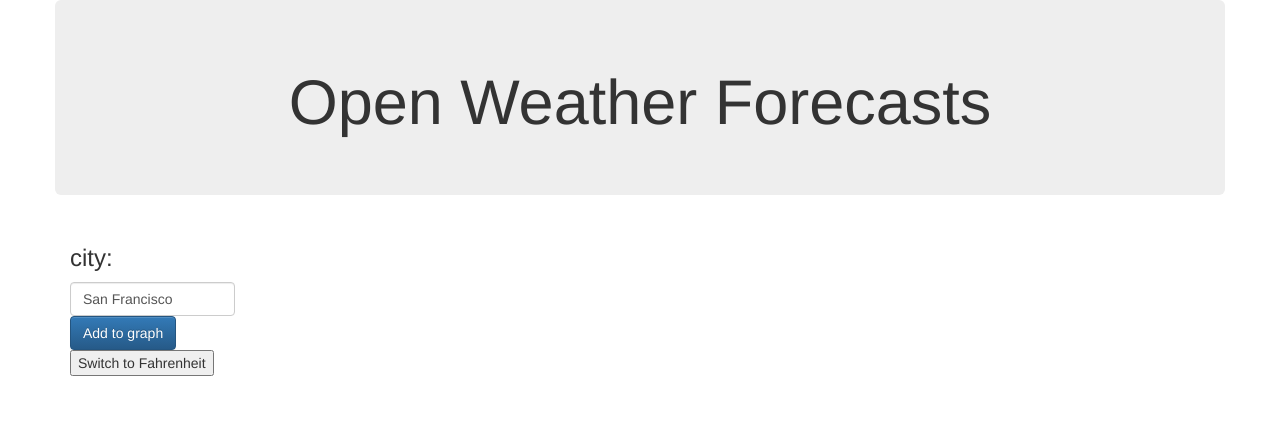
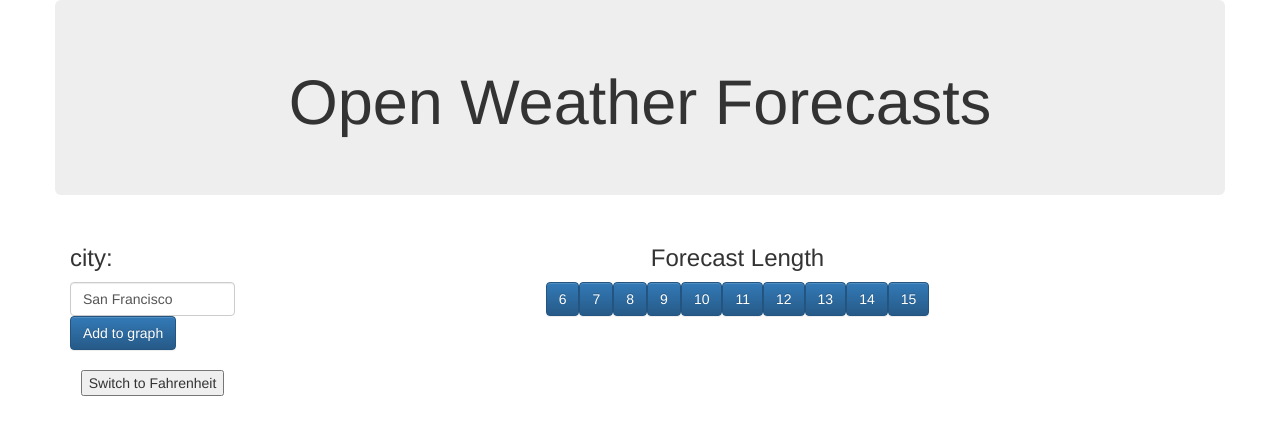
Before and after one commit to BrennerSpear/openweathermap, a React app: page / in a window 1280 px wide. Shown: the top 434 px of the page. Built offline with nearby package versions, Linux system fonts and the light colour scheme; no server answers.

Commit message:
center divs, add forecast buttons

```diff
--- a/client/src/components/App.jsx
+++ b/client/src/components/App.jsx
@@ -2,7 +2,6 @@ import React from 'react'
 import axios from 'axios'
 
 import { Button, Grid, Row, Col, Jumbotron, FormControl } from 'react-bootstrap'
-import ReactBootstrapSlider from 'react-bootstrap-slider'
 
 
 import chartUtil from '../utils/chartData.jsx'
@@ -17,6 +16,13 @@ export default class App extends React.Component {
       cities: [],
       cityCount: 0,
       units: 'C'
+    }
+
+    this.center = {
+      textAlign: 'center'
+      // float: 'none',
+      // marginLeft: 'auto',
+      // marginRight: 'auto'
     }
 
     this.handleChange = this.handleChange.bind(this)
@@ -105,6 +111,10 @@ export default class App extends React.Component {
     })
   }
 
+  changeForecast(){
+
+  }
+
   render () {
     return (
       <div>
@@ -129,14 +139,28 @@ export default class App extends React.Component {
               </datalist>
               <Button bsStyle="primary" onClick={this.handleSubmit}>Add to graph</Button>
             </div>
-            <div>
+            <br/>
+            <div className="text-center">
               <input type="button" onClick={this.switchUnits} value={"Switch to " + (this.state.units ==='F' ? 'Celcius' : 'Fahrenheit')}></input>
             </div>
 
             </Col>
-            <Col lg={10}><div id="chart-data"></div></Col>
-          </Row>
-          <Row>
+            <Col lg={10}>
+              <Row><div id="chart-data"></div></Row>
+              <Row className="text-center">
+                <h3 className="text-center">Forecast Length</h3>
+                <Button bsStyle="primary" onClick={this.changeForecast(6)}>6</Button>
+                <Button bsStyle="primary" onClick={this.changeForecast(7)}>7</Button>
+                <Button bsStyle="primary" onClick={this.changeForecast(8)}>8</Button>
+                <Button bsStyle="primary" onClick={this.changeForecast(9)}>9</Button>
+                <Button bsStyle="primary" onClick={this.changeForecast(10)}>10</Button>
+                <Button bsStyle="primary" onClick={this.changeForecast(11)}>11</Button>
+                <Button bsStyle="primary" onClick={this.changeForecast(12)}>12</Button>
+                <Button bsStyle="primary" onClick={this.changeForecast(13)}>13</Button>
+                <Button bsStyle="primary" onClick={this.changeForecast(14)}>14</Button>
+                <Button bsStyle="primary" onClick={this.changeForecast(15)}>15</Button>
+              </Row>
+            </Col>
           </Row>
         </Grid>
       </div>
--- a/jquery-stub.js
+++ /dev/null
@@ -1 +0,0 @@
-module.exports = null;
--- a/package.json
+++ b/package.json
@@ -38,7 +38,6 @@
     "morgan": "^1.8.1",
     "openweathermap": "^1.0.0",
     "prop-types": "^15.5.8",
-    "react-bootstrap": "^0.31.0",
-    "react-bootstrap-slider": "^2.0.0"
+    "react-bootstrap": "^0.31.0"
   }
 }
--- a/webpack.config.js
+++ b/webpack.config.js
@@ -24,11 +24,11 @@ var config = {
     ]
   },
 
-  resolve: {
-    alias: {
-         "jquery": path.join(__dirname, "./jquery-stub.js")
-    }
-  },
+  // resolve: {
+  //   alias: {
+  //        "jquery": path.join(__dirname, "./jquery-stub.js")
+  //   }
+  // },
 
   devtool: 'source-map'
 }
```
